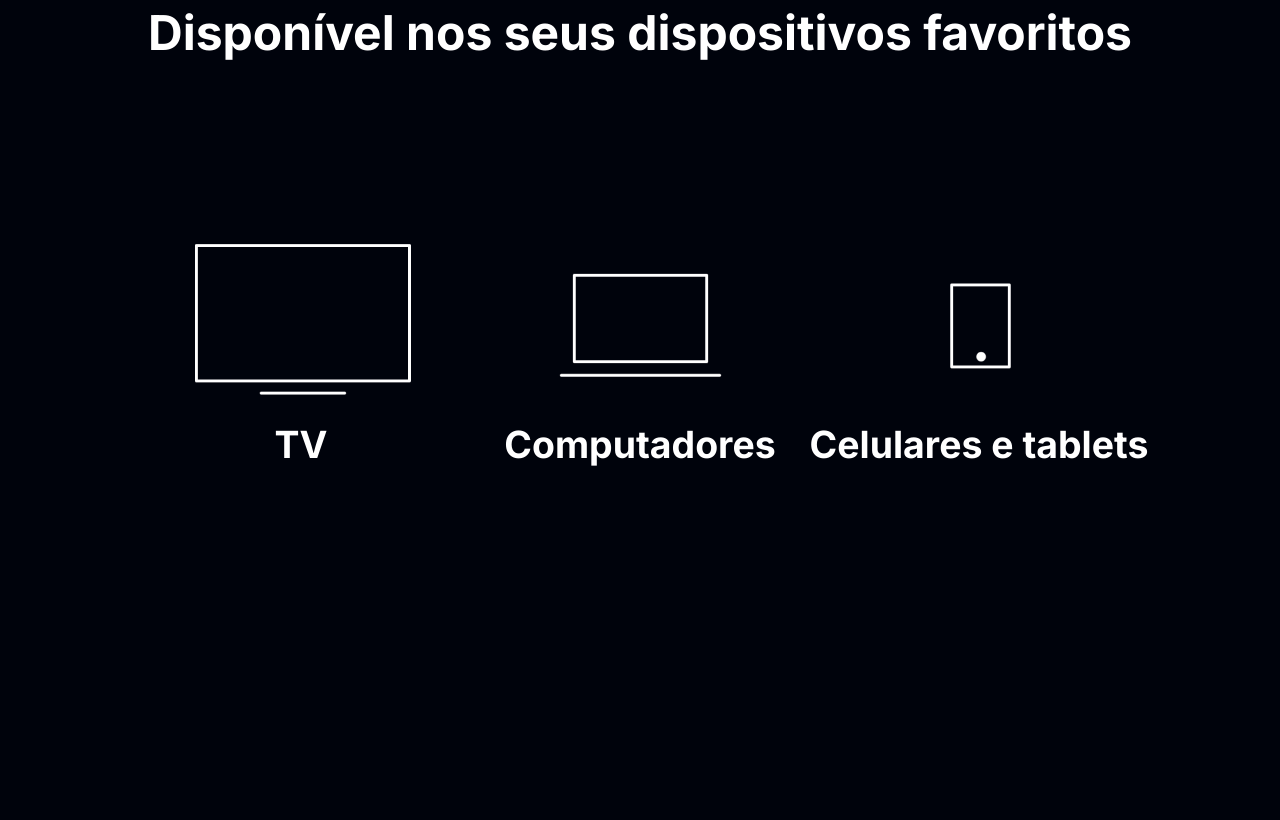
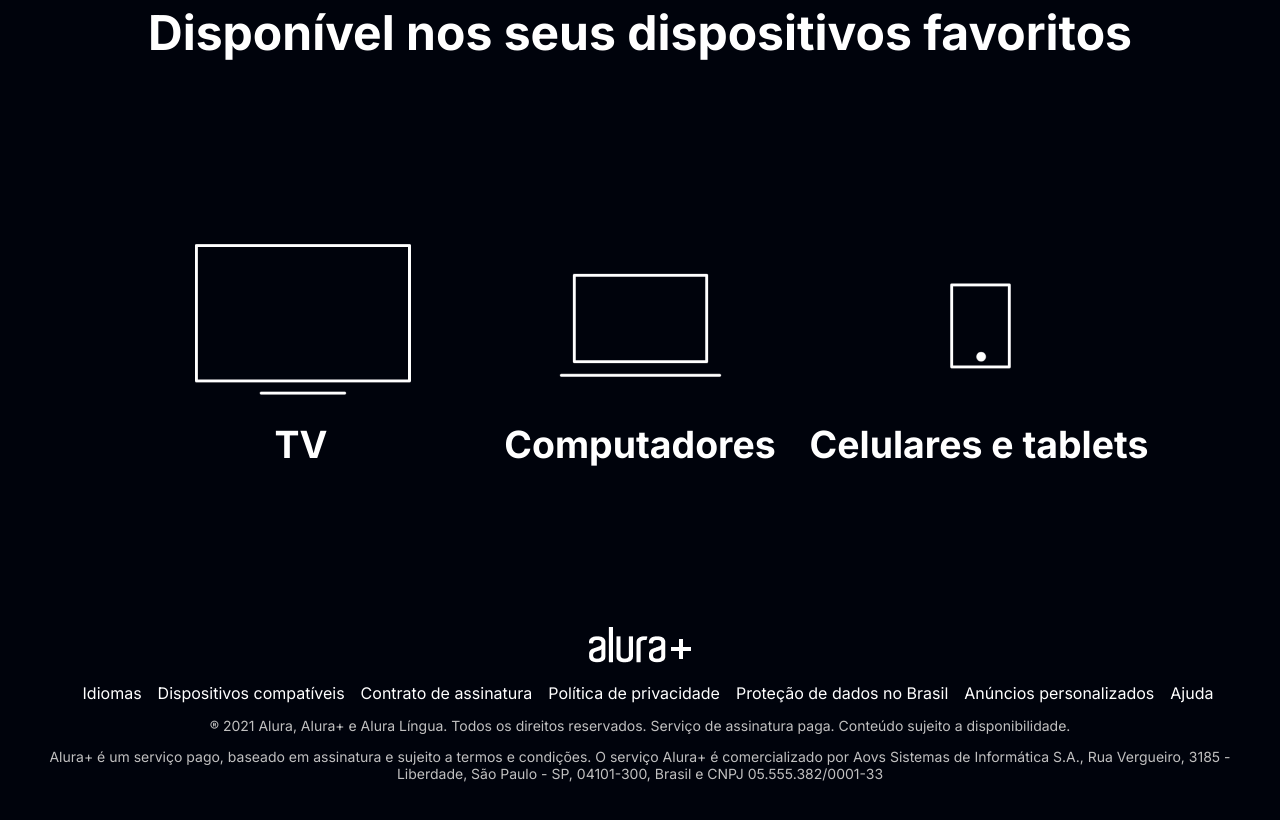
Before and after one commit to isasoares0406/Alura-, a plain HTML site: page index.html in a window 1280 px wide. Shown: the part 3197-4017 px from the top of the page. Before the commit the page ends 3824 px from the top, so only its background shows below. Drawn offline with Linux system fonts and the light colour scheme.

Commit message:
Add files via upload

```diff
--- a/index.html
+++ b/index.html
@@ -64,4 +64,33 @@
         </section>
     </body>
 
+    <footer class="rodape">
+        <img src="img/Logo.png" alt="Alura+" class="rodape__logo">
+        <ul class="rodape__lista">
+            <li class="lista__link">
+                <a href="#">Idiomas</a>
+            </li>
+            <li class="lista__link">
+                <a href="#">Dispositivos compatíveis</a>
+            </li>
+            <li class="lista__link">
+                <a href="#">Contrato de assinatura</a>
+            </li>
+            <li class="lista__link">
+                <a href="#">Política de privacidade</a>
+            </li>
+            <li class="lista__link">
+                <a href="#">Proteção de dados no Brasil</a>
+            </li>
+            <li class="lista__link">
+                <a href="#">Anúncios personalizados</a>
+            </li>
+            <li class="lista__link">
+                <a href="#">Ajuda</a>
+            </li>
+        </ul>
+        <p class="rodape__texto">® 2021 Alura, Alura+ e Alura Língua. Todos os direitos reservados. Serviço de assinatura paga. Conteúdo sujeito a disponibilidade.</p>
+        <p class="rodape__texto">Alura+ é um serviço pago, baseado em assinatura e sujeito a termos e condições. O serviço Alura+ é comercializado por Aovs Sistemas de Informática S.A., Rua Vergueiro, 3185 - Liberdade, São Paulo - SP, 04101-300, Brasil e CNPJ 05.555.382/0001-33</p>
+    </footer>
+
 </html>
--- a/style.css
+++ b/style.css
@@ -115,3 +115,28 @@
     font-size: 32px;
     color: var(--branco-principal);
 }
+
+.rodape__lista{
+    display: flex;
+    justify-content: center;
+    list-style-type: none;
+    margin-top: 1em;
+}
+
+.lista__link a{
+    text-decoration: none;
+    color: var(--branco-principal);
+    margin-left: 1em;
+    font-size: 16px;
+}
+
+.rodape__texto{
+    color: var(--cinza-secundario);
+    font-size: 14px;
+    margin: 1em 0;
+}
+
+.rodape{
+    text-align: center;
+    margin: 5em 3em;
+}
```
Also changed, not shown: img/Logo.png (added).
